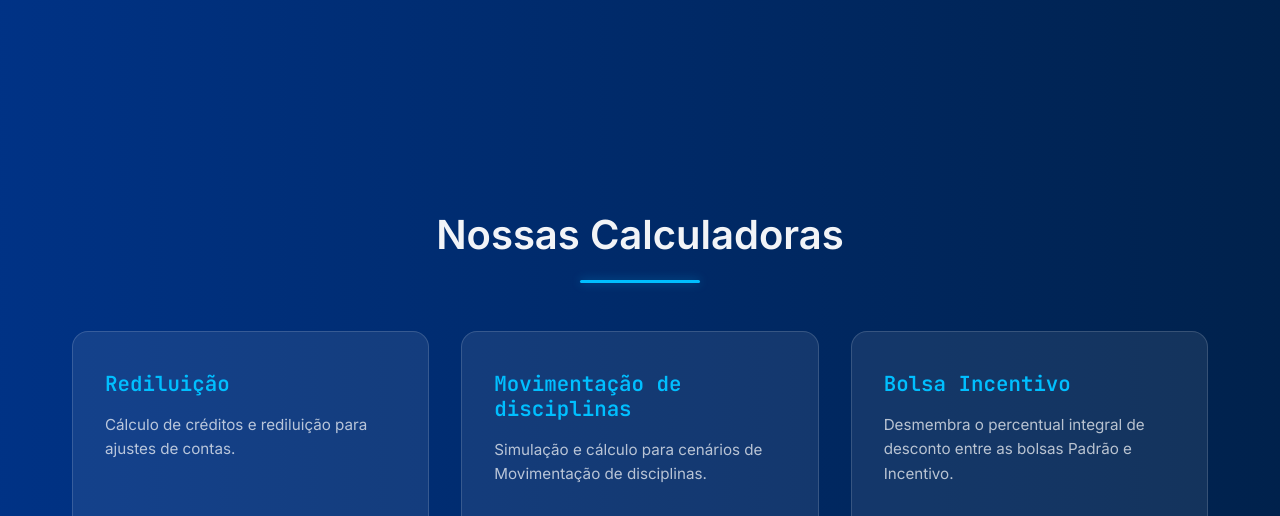
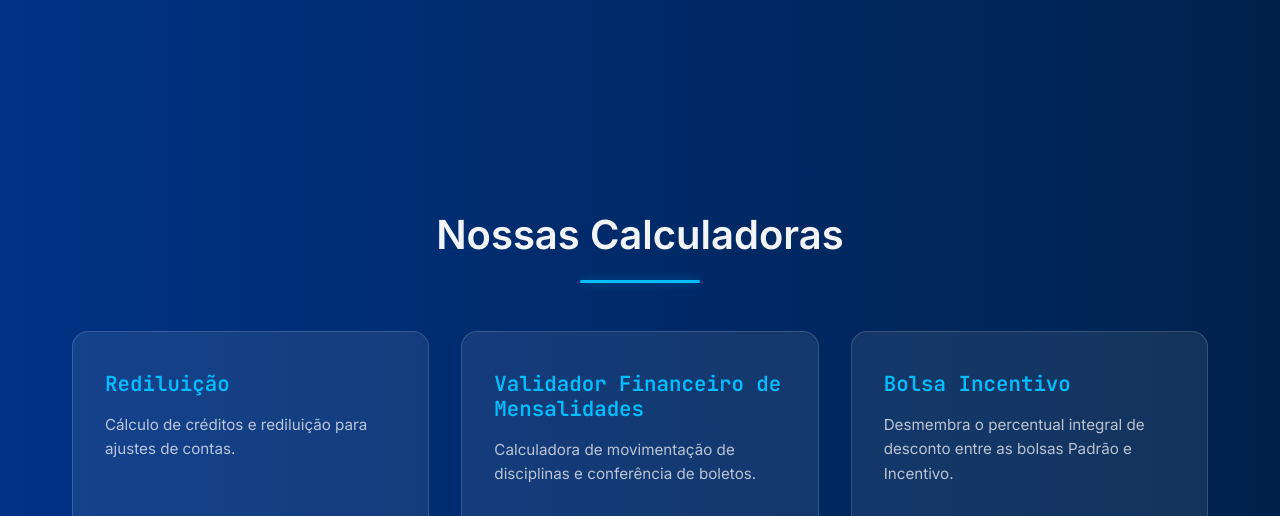
Before and after one commit to yasmineklein/calculadorasbko, a plain HTML site: page index.html in a window 1280 px wide. Shown: the part 589-1105 px from the top of the page. Drawn offline with Linux system fonts and the light colour scheme.

Commit message:
Update index.html

```diff
--- a/index.html
+++ b/index.html
@@ -95,9 +95,9 @@
 
                  <!-- Card 2: Cobrança retroativa -->
                  <div class="card">
-                    <h3>Movimentação de disciplinas </h3>
-                    <p>Simulação e cálculo para cenários de Movimentação de disciplinas.</p>
-                    <a href="https://movdisciplinas.netlify.app" class="btn btn-secondary">Acessar
+                    <h3>Validador Financeiro de Mensalidades </h3>
+                    <p>Calculadora de movimentação de disciplinas e conferência de boletos.</p>
+                    <a href="https://yasmineklein.github.io/audsemestralidade/" class="btn btn-secondary">Acessar
                         <svg class="social-icon" viewBox="0 0 24 24" fill="none" stroke="currentColor" stroke-width="2" stroke-linecap="round" stroke-linejoin="round" width="20" height="20">
                             <path d="M12 14H8V18H12V14Z" stroke="currentColor" fill="currentColor"/>
                             <rect x="4" y="2" width="16" height="20" rx="2" stroke="currentColor" fill="none"/>
```
